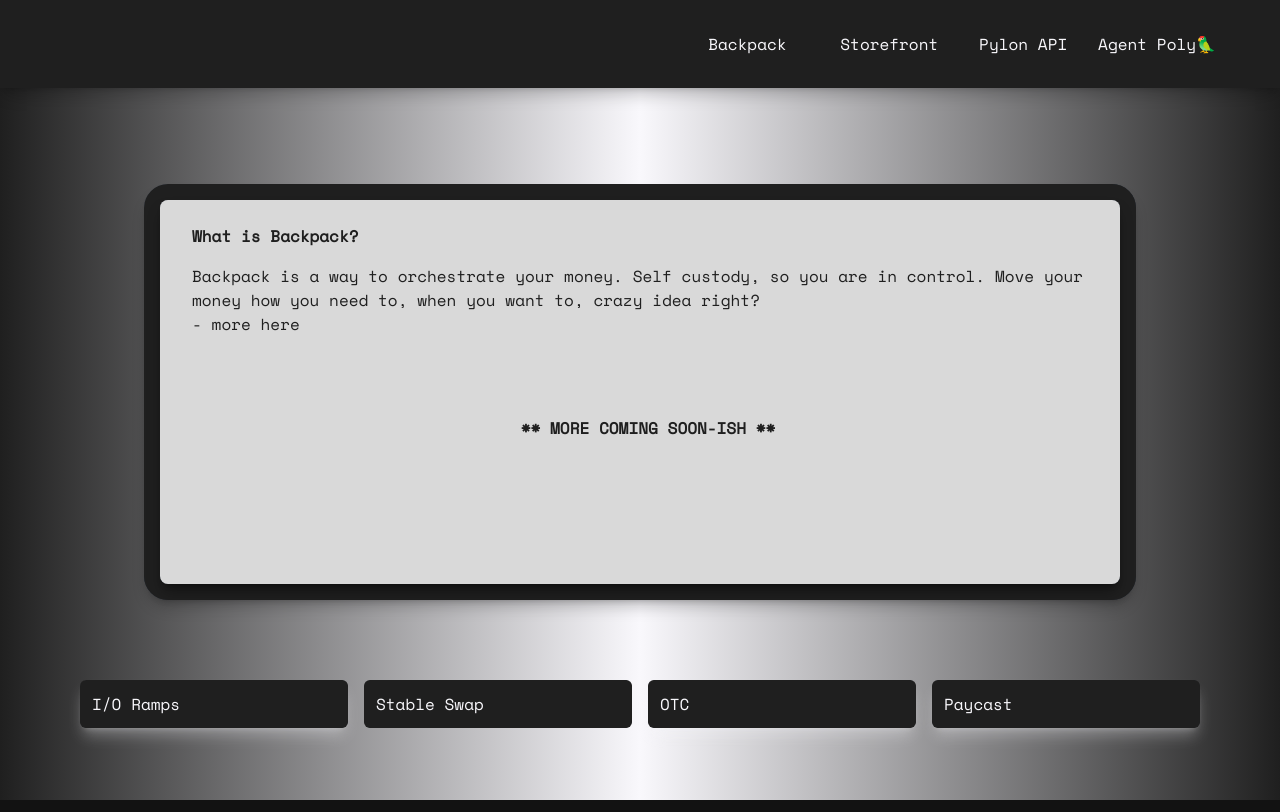
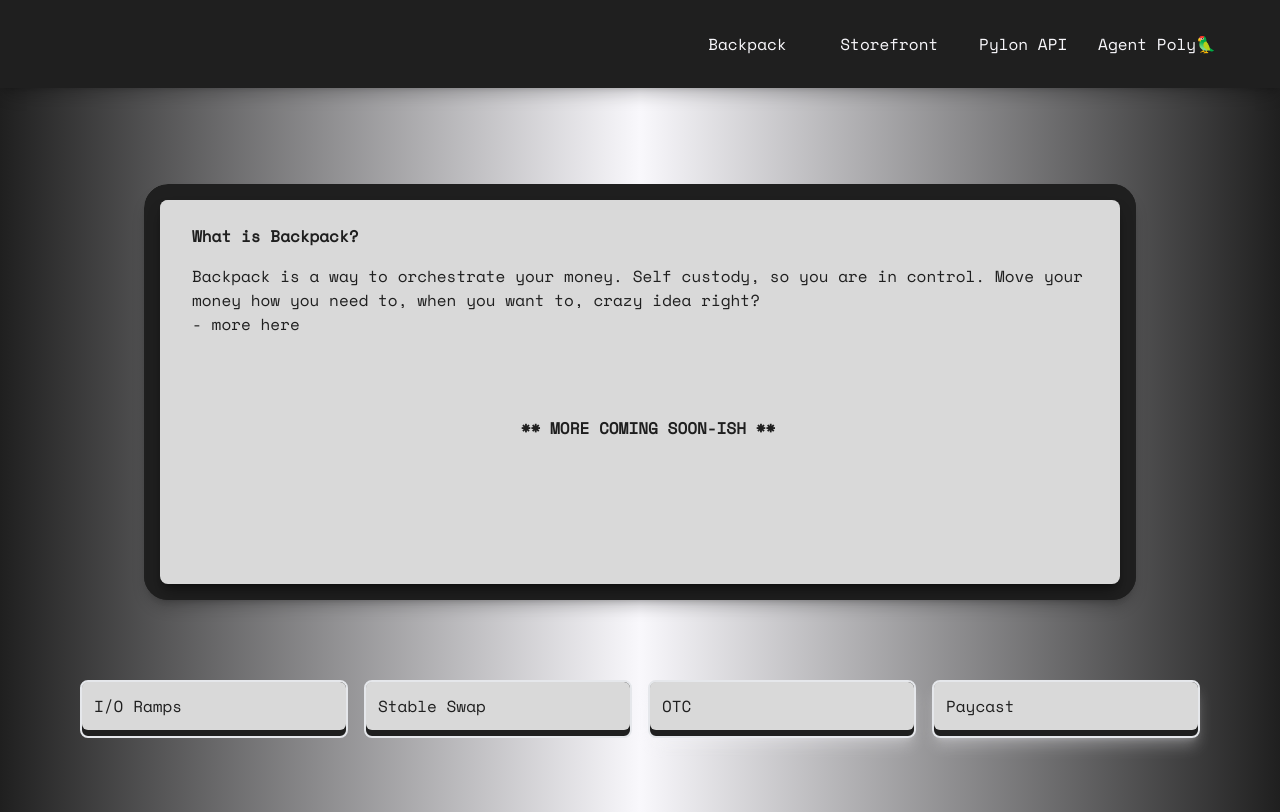
Before and after one commit to Another-Agency/backpack-network, a Next.js app: page / in a window 1280 px wide. Built offline with nearby package versions, Linux system fonts and the light colour scheme.

Commit message:
cleaned up button look

```diff
--- a/app/components/landingCButtons.tsx
+++ b/app/components/landingCButtons.tsx
@@ -5,33 +5,33 @@ export default function LandingCButtons() {
     <div className="grid grid-cols-1 grid-rows-4 px-20 gap-2 sm:grid-cols-2 sm:grid-rows-2 sm:gap-4 md:grid-cols-4  md:gap-4 ">
       <Link
         href="https://checkout.mybackpack.app/"
-        className="col-span-1 mx-0 rounded-lg bg-vc-border-gradient shadow-lg shadow-bl_steel-notpurp/30"
+        className="col-span-1 mx-0 pb-1.5 border-2 rounded-lg bg-vc-border-gradient shadow-lgshadow-bl_steel-notpurp/30 hover:border-bl_steel-ualert"
       >
-        <div className=" p-3 rounded-md bg-bl_steel-charyo text-bl_steel-notpurp">
+        <div className="p-3 rounded-md bg-bl_steel-graish text-bl_steel-charyo">
           I/O Ramps
         </div>
       </Link>
       <Link
         href="https://www.circle-jerk.me/"
-        className="col-span-1 mx-0 rounded-lg bg-vc-border-gradient shadow-lgshadow-bl_steel-notpurp/30"
+        className="col-span-1 mx-0 pb-1.5 border-2 rounded-lg bg-vc-border-gradient shadow-lgshadow-bl_steel-notpurp/30 hover:border-bl_steel-ualert"
       >
-        <div className="p-3 rounded-md bg-bl_steel-charyo text-bl_steel-notpurp">
+        <div className="p-3 rounded-md bg-bl_steel-graish text-bl_steel-charyo">
           Stable Swap
         </div>
       </Link>
       <Link
         href="/otc"
-        className="col-span-1 mx-0 rounded-lg bg-vc-border-gradient shadow-lg shadow-bl_steel-notpurp/30"
+        className="col-span-1 mx-0 pb-1.5 border-2 rounded-lg bg-vc-border-gradient shadow-lg shadow-bl_steel-notpurp/30 hover:border-bl_steel-ualert"
       >
-        <div className="p-3 rounded-md bg-bl_steel-charyo text-bl_steel-notpurp">
+        <div className="p-3 rounded-md bg-bl_steel-graish text-bl_steel-charyo">
           OTC
         </div>
       </Link>
       <Link
         href="/paycast"
-        className="col-span-1 mx-0 rounded-lg bg-vc-border-gradient shadow-lg shadow-bl_steel-notpurp/30"
+        className="col-span-1 mx-0 pb-1.5 border-2 rounded-lg bg-vc-border-gradient shadow-lg shadow-bl_steel-notpurp/30 hover:border-bl_steel-ualert"
       >
-        <div className="p-3 rounded-md bg-bl_steel-charyo text-bl_steel-notpurp">
+        <div className="p-3 rounded-md bg-bl_steel-graish text-bl_steel-charyo">
           Paycast
         </div>
       </Link>
--- a/app/components/topBar.tsx
+++ b/app/components/topBar.tsx
@@ -16,7 +16,7 @@ export default function TopBar() {
               Backpack
             </h1>
           </Link>
-          <Link href={"/storefront"}>
+          <Link href={"https://storefront.network"}>
             <h1 className="text-center self-center text-bl_steel-notpurp">
               Storefront
             </h1>
--- a/tailwind.config.ts
+++ b/tailwind.config.ts
@@ -23,8 +23,8 @@ export default {
       },
       backgroundImage: ({ theme }) => ({
         "vc-border-gradient": `radial-gradient(at left top, ${theme(
-          "colors.gray.500"
-        )}, 50px, ${theme("colors.gray.800")} 50%)`,
+          "colors.bl_steel.graish"
+        )}, 50px, ${theme("colors.bl_steel.charyo")} 50%)`,
         steel: `linear-gradient(90deg, #1f1f1f, #f9f8fc, #1f1f1f)`,
       }),
 
```
Also changed, not shown: 1 other file (tests, documents, lock files or other folders).
